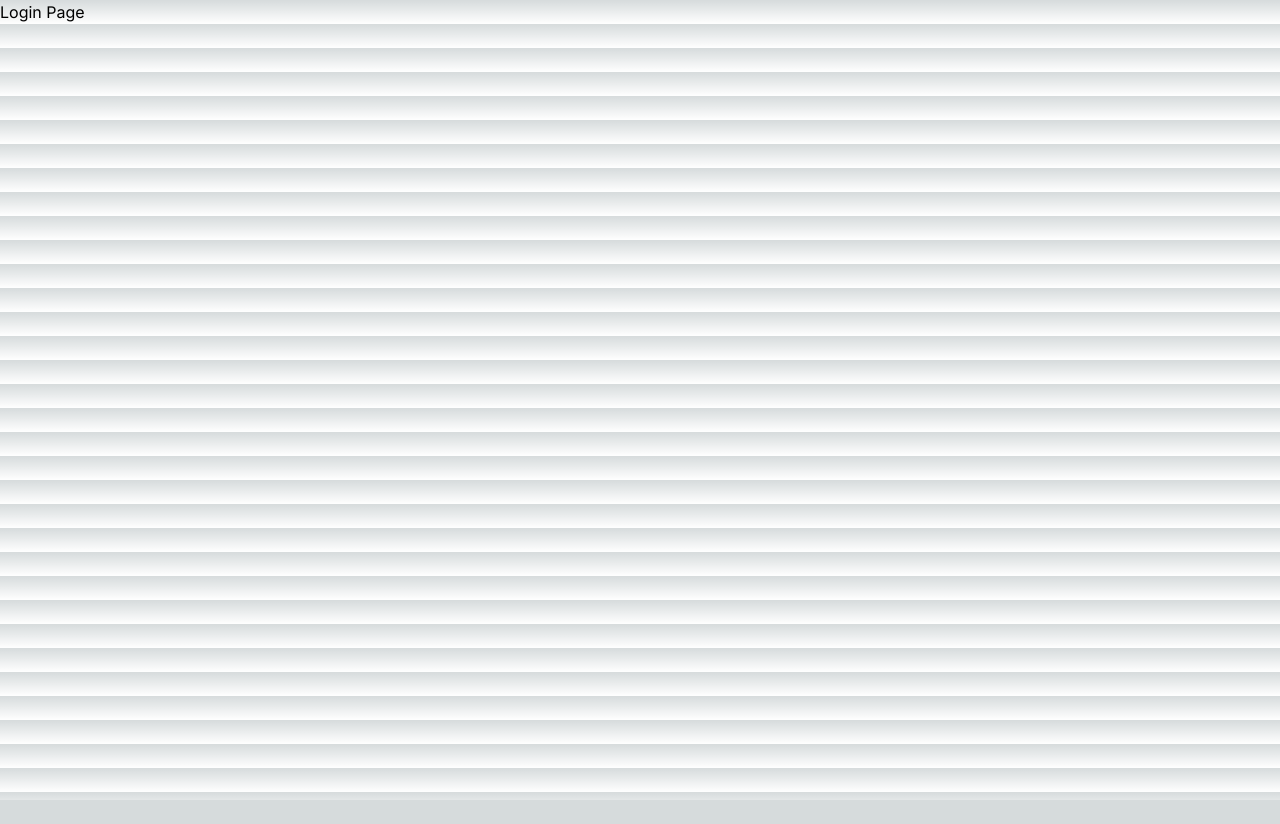
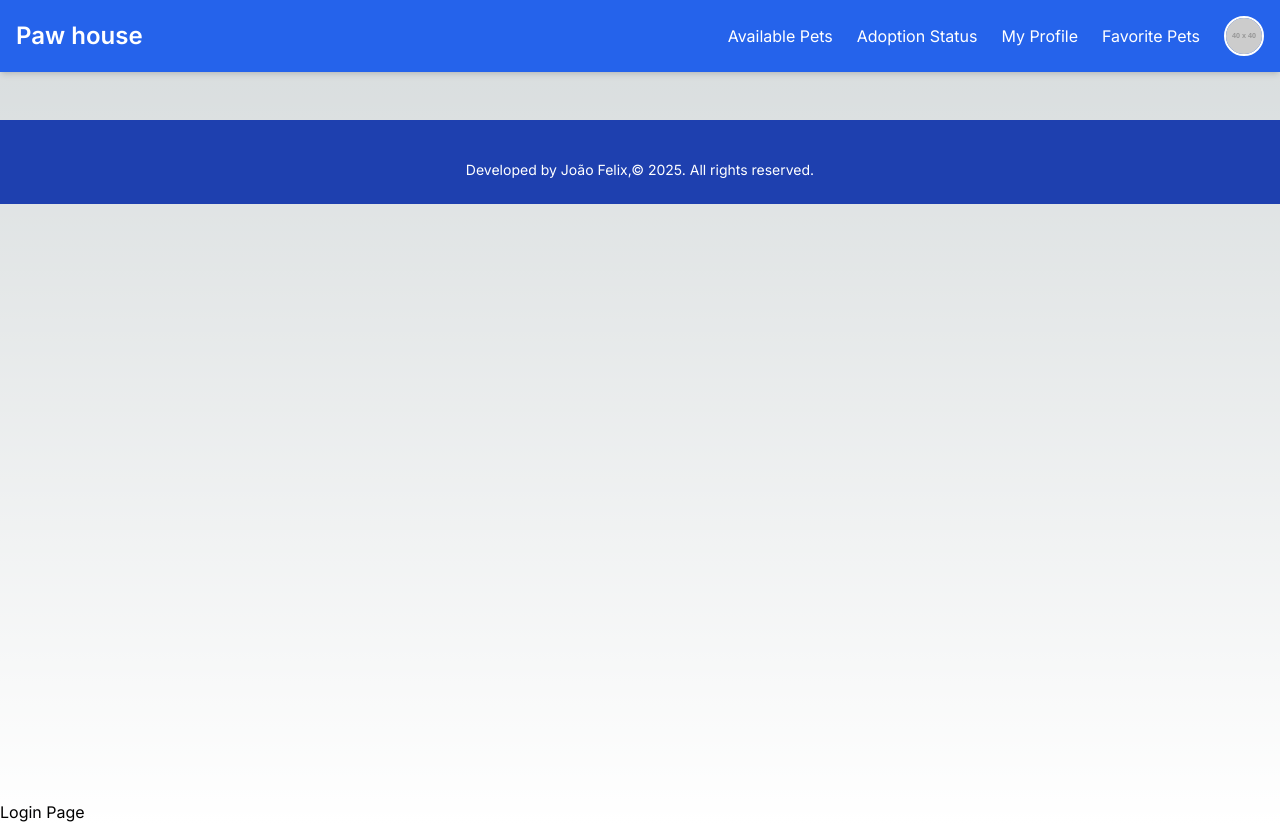
Before and after one commit to JoaoFXs/petadoptionapp, a Next.js app: page /login in a window 1280 px wide. Before the commit the page ends 800 px from the top, so only its background shows below. Built offline with nearby package versions, Linux system fonts and the light colour scheme.

Commit message:
Update Template

```diff
--- a/src/app/login/page.tsx
+++ b/src/app/login/page.tsx
@@ -1,6 +1,9 @@
+import Template from "@/components/Template"
+
 export default function Login() {
   return (
     <div>
+        <Template/>
       <h1>Login Page</h1>
     </div>
   );
--- /dev/null
+++ b/src/components/Template.tsx
@@ -0,0 +1,105 @@
+'use client'
+import React, { useState } from 'react';
+interface TemplateProps{
+    children?: React.ReactNode
+    loading?: boolean;
+}
+
+export default function Template({children, loading}: TemplateProps){
+    return(
+        <div className="flex flex-col min-h-screen">
+            <Header/>
+                <Footer/>
+        </div>
+    )
+}
+
+const Header = () => {
+    const [isMenuOpen, setIsMenuOpen] = useState(false);
+    const [isAdmin, setIsAdmin] = useState(false); // State to track if the user is an admin
+    const toggleMenu = () => setIsMenuOpen(!isMenuOpen);
+
+    return (
+      <header className="bg-blue-600 text-white shadow-md">
+        <div className="container mx-auto flex items-center justify-between p-4">
+          {/* Logo */}
+          <div className="text-2xl font-semibold">Paw house</div>
+
+          {/* Navbar */}
+          <RenderIf condition={isAdmin}>
+            <nav className="hidden md:flex space-x-6">
+                <a href="#pets-management" className="hover:text-blue-300 transition-all duration-300">Manage Pets</a>
+                <a href="#adoption-requests" className="hover:text-blue-300 transition-all duration-300">Adoption Requests</a>
+                <a href="#users-management" className="hover:text-blue-300 transition-all duration-300">Manage Users</a>
+                <a href="#adoption-report" className="hover:text-blue-300 transition-all duration-300">Adoption Reports</a>
+                <a href="#settings" className="hover:text-blue-300 transition-all duration-300">Settings</a>
+
+                <button className="relative focus:outline-none">
+                    <img
+                    src="https://via.placeholder.com/40"
+                    alt="Avatar"
+                    className="w-10 h-10 rounded-full border-2 border-white object-cover"
+                    />
+                </button>
+            </nav>
+         </RenderIf>
+
+         <RenderIf condition={!isAdmin}>
+            <nav className="hidden md:flex items-center space-x-6">
+                <a href="#available-pets" className="hover:text-blue-300 transition-all duration-300">Available Pets</a>
+                <a href="#adoption-status" className="hover:text-blue-300 transition-all duration-300">Adoption Status</a>
+                <a href="#profile" className="hover:text-blue-300 transition-all duration-300">My Profile</a>
+                <a href="#favorites" className="hover:text-blue-300 transition-all duration-300">Favorite Pets</a>
+
+                <button className="focus:outline-none">
+                    <img
+                    src="https://via.placeholder.com/40"
+                    alt="Avatar"
+                    className="w-10 h-10 rounded-full border-2 border-white object-cover"
+                    />
+               </button>
+            </nav>
+        </RenderIf>
+
+
+
+          {/* Mobile Menu Button */}
+          <button onClick={toggleMenu} className="md:hidden text-white focus:outline-none">
+            <svg xmlns="http://www.w3.org/2000/svg" className="h-6 w-6" fill="none" stroke="currentColor" viewBox="0 0 24 24" strokeWidth="2">
+              <path strokeLinecap="round" strokeLinejoin="round" d="M4 6h16M4 12h16M4 18h16"></path>
+            </svg>
+          </button>
+        </div>
+
+        {/* Mobile Menu */}
+        {isMenuOpen && (
+          <div className="md:hidden bg-blue-700 p-4 space-y-4">
+            <a href="#" className="block text-white">Home</a>
+            <a href="#about" className="block text-white">About</a>
+            <a href="#services" className="block text-white">Services</a>
+            <a href="#contact" className="block text-white">Contact</a>
+          </div>
+        )}
+      </header>
+    );
+  };
+
+  const Footer = () => {
+    return (
+      <footer className="bg-blue-800 text-white py-6 mt-12">
+        <div className="container mx-auto flex flex-col md:flex-row justify-between items-center px-4"/>
+        <p className="text-center text-sm mt-4">Developed by João Felix,&copy; 2025. All rights reserved.</p>
+      </footer>
+    );
+  };
+
+  interface RenderIfProps {
+    condition?: boolean;
+    children: React.ReactNode;
+ }
+  export const RenderIf: React.FC<RenderIfProps> = ({condition = true, children}) => {
+    if(condition){
+        return children;
+    }
+    return false;
+}
```
